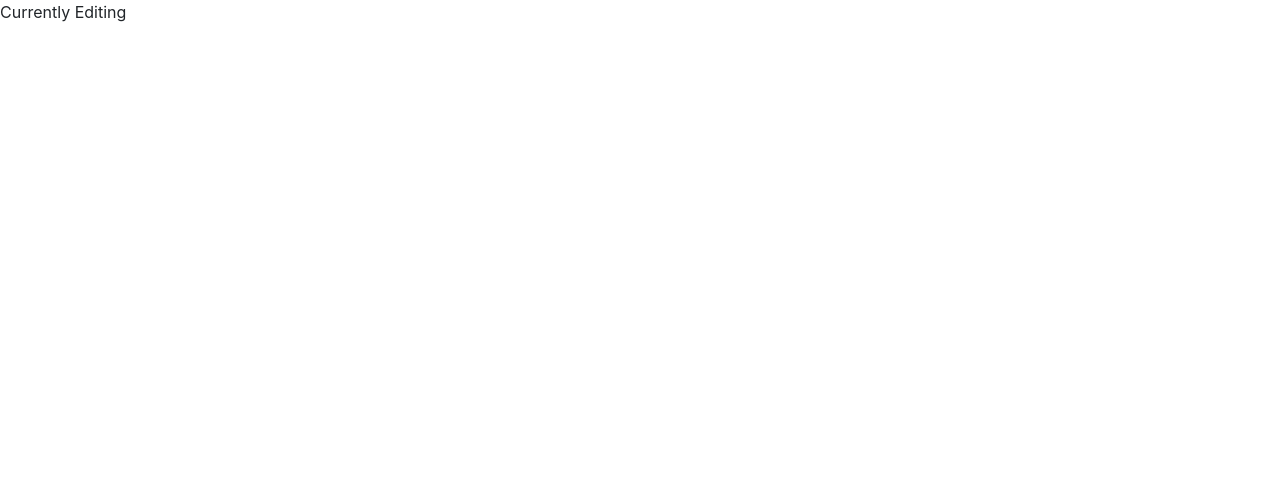
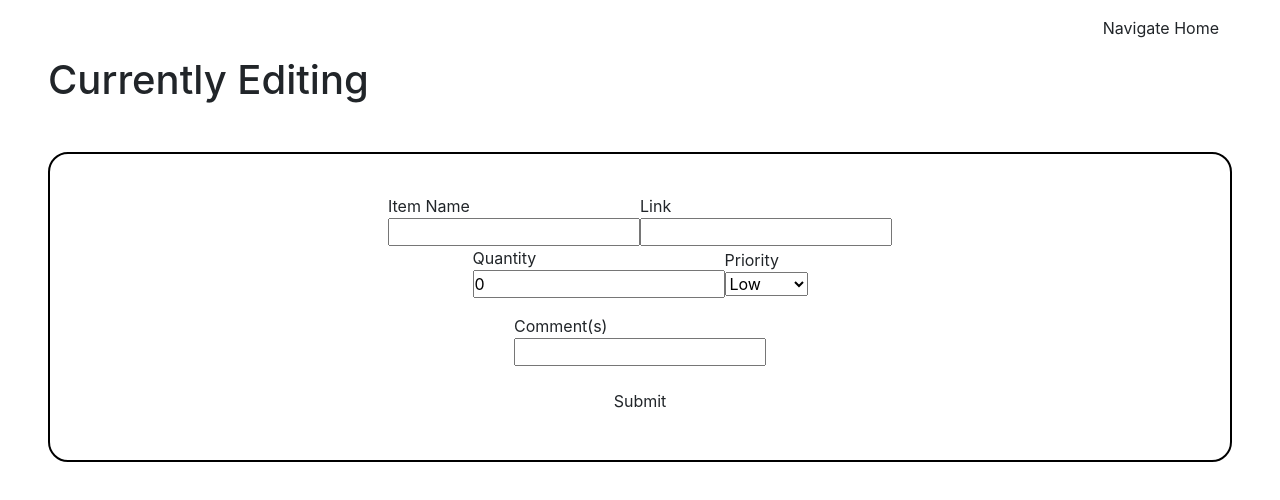
Before and after one commit to Rhemb/wishfor__, a React (Create React App) app in the folder client/: page /edit/1 in a window 1280 px wide. Shown: the top 500 px of the page. Built offline with nearby package versions, Linux system fonts and the light colour scheme; no server answers.

Commit message:
Add edit page and test functionality.

```diff
--- a/client/src/App.css
+++ b/client/src/App.css
@@ -80,3 +80,9 @@ li {
   width: 20px;
   cursor: pointer;
 }
+
+.form-container {
+  border: 2px solid black;
+  border-radius: 20px;
+  padding: 40px;
+}
--- a/client/src/components/Edit.jsx
+++ b/client/src/components/Edit.jsx
@@ -1,9 +1,87 @@
-import React from "react";
+import React, {useState, useEffect} from "react";
+import { useNavigate, useParams, Link } from "react-router-dom";
+import axios from "axios";
 
-const Edit = () => {
+const Edit = ({allItems, setAllItems}) => {
+    const [itemName, setItemName] = useState("");
+    const [link, setLink] = useState("");
+    const [quantity, setQuantity] = useState(0);
+    const [priority, setPriority] = useState("");
+    const [comments, setComments] = useState("");
+    const [errors, setErrors] = useState([]);
+    const navigate = useNavigate();
+    const {id} = useParams();
+
+    useEffect(() => {
+        axios.get(`http://127.0.0.1:8000/api/items/${id}`)
+            .then( res => {
+                setItemName(res.data.itemName);
+                setLink(res.data.link);
+                setQuantity(res.data.quantity);
+                setPriority(res.data.priority);
+                setComments(res.data.comments);
+            })
+            .catch (err => console.log(err));
+    },[id])
+
+    const updateItemHandler = e => {
+        e.preventDefault();
+
+        const editItem = { itemName, link, quantity, priority, comments }
+
+        axios.patch(`http://127.0.0.1:8000/api/items/${id}`, editItem)
+            .then(res => {
+                const updatedItem = res.data;
+                const updatedAllItems = allItems.map ( item => {
+                    return item._id === updatedItem._id ? updatedItem : item;
+                })
+                setAllItems(updatedAllItems);
+                navigate('/home')
+            })
+            .catch(err => console.log(err));
+    }
+
     return (
-        <div>
-            Currently Editing
+        <div className="mx-5">
+            <nav className="home-nav d-flex flex-row align-items-center"><h1 className="logo-header">Wishfor__</h1><Link to={'/home'} className="btn">Navigate Home</Link></nav>
+            <div>
+                <h1>Currently Editing {itemName}</h1>
+                <form className="form-container mt-5 d-flex flex-column justify-content-center align-items-center" onSubmit={updateItemHandler}>
+                    <div className="d-flex flex-row">
+                        <div className="d-flex flex-column">
+                            <label htmlFor="itemName">Item Name</label>
+                            <input type="text" name="itemName" id="itemName" value={itemName} onChange={e => setItemName(e.target.value)}></input>
+                            { errors.itemName ? <p className="text-danger">{errors.itemName.message}</p> : null }
+                        </div>
+                        <div className="d-flex flex-column">
+                            <label htmlFor="link">Link</label>
+                            <input type="text" name="link" id="link" value={link} onChange={e => setLink(e.target.value)}></input>
+                            { errors.link ? <p className="text-danger">{errors.link.message}</p> : null }
+                        </div>
+                    </div>
+                    <div className="mb-3 d-flex flex-row align-items-center">
+                        <div className="d-flex flex-column">
+                            <label htmlFor="quantity">Quantity</label>
+                            <input type="number" name="quantity" id="quantity" value={quantity} onChange={e => setQuantity(e.target.value)}></input>
+                            { errors.quantity ? <p className="text-danger">{errors.quantity.message}</p> : null }
+                        </div>
+                        <div className="d-flex flex-column">
+                            <label htmlFor="priority">Priority</label>
+                            <select value={priority} name="priority" id="priority" onChange={e => setPriority(e.target.value)}>
+                                <option value="Low">Low</option>
+                                <option value="Medium" selected>Medium</option>
+                                <option value="High">High</option>
+                            </select>
+                        </div>
+                    </div>
+
+                    <div className="mb-3 d-flex flex-column">
+                        <label>Comment(s)</label>
+                        <input type="text" name="comments" id="comments" value={comments} onChange={e => setComments(e.target.value)}></input>
+                    </div>
+                    <button className="btn">Submit</button>
+                </form>
+            </div>
         </div>
     )
 }
--- a/client/src/components/Home.jsx
+++ b/client/src/components/Home.jsx
@@ -14,7 +14,7 @@ const Home = ({allItems, deleteItem}) => {
                 { allItems.length === 0 ?
                     <div className="d-flex flex-column align-items-center">
                         <h1 className="text-white">Nothing to See Here.</h1>
-                        <Link to={'/new'}>Start Building Your Wishlist</Link>
+                        <Link to={'/new'} className="btn text-white">Start Building Your Wishlist</Link>
                     </div>
                     : allItems.map(item => {
                         return (
--- a/client/src/components/Main.jsx
+++ b/client/src/components/Main.jsx
@@ -32,7 +32,7 @@ const Main = (props) => {
                 <Route path='/' element={<WelcomePage />} />
                 <Route path='/home' element={<Home allItems={allItems} deleteItem={deleteItem} />} />
                 <Route path='/new' element={<NewItem allItems={allItems} setAllItems={setAllItems} />} />
-                <Route path='/edit/:id' element={<Edit />} />
+                <Route path='/edit/:id' element={<Edit allItems={allItems} setAllItems={setAllItems} />} />
             </Routes>
         </div>
     )
--- a/client/src/components/NewItem.jsx
+++ b/client/src/components/NewItem.jsx
@@ -26,42 +26,45 @@ const NewItem = ({allItems, setAllItems}) => {
             })
     }
     return (
-        <div>
+        <div className="mx-5">
+            <nav className="d-flex flex-row justify-content-between">
                 <h1>New Item</h1>
                 <Link className="btn" to={'/home'}>Navigate Home</Link>
-            <form onSubmit={formHandler}>
-                {/* {Object.keys(errors).map( (key) => (
-                    <p key="{key}">{errors[key].message}</p>
-                ))} */}
-
-                <div>
+            </nav>
+            <form className="form-container mt-5 d-flex flex-column justify-content-center align-items-center" onSubmit={formHandler}>
+                <div className="d-flex flex-row">
+                    <div className="d-flex flex-column">
                         <label htmlFor="itemName">Item Name</label>
                         <input type="text" name="itemName" id="itemName" value={itemName} onChange={e => setItemName(e.target.value)}></input>
                         { errors.itemName ? <p className="text-danger">{errors.itemName.message}</p> : null }
                     </div>
-                <div>
-                    <label>Link</label>
-                    <input type="text" value={link} onChange={e => setLink(e.target.value)}></input>
+                    <div className="d-flex flex-column">
+                        <label htmlFor="link">Link</label>
+                        <input type="text" name="link" id="link" value={link} onChange={e => setLink(e.target.value)}></input>
                         { errors.link ? <p className="text-danger">{errors.link.message}</p> : null }
                     </div>
-                <div>
-                    <label>Quantity</label>
-                    <input type="number" value={quantity} onChange={e => setQuantity(e.target.value)}></input>
+                </div>
+                <div className="mb-3 d-flex flex-row align-items-center">
+                    <div className="d-flex flex-column">
+                        <label htmlFor="quantity">Quantity</label>
+                        <input type="number" name="quantity" id="quantity" value={quantity} onChange={e => setQuantity(e.target.value)}></input>
                         { errors.quantity ? <p className="text-danger">{errors.quantity.message}</p> : null }
                     </div>
-                <div>
-                    <label>Priority</label>
-                    <select value={priority} onChange={e => setPriority(e.target.value)}>
+                    <div className="d-flex flex-column">
+                        <label htmlFor="priority">Priority</label>
+                        <select value={priority} name="priority" id="priority" onChange={e => setPriority(e.target.value)}>
                             <option value="Low">Low</option>
                             <option value="Medium" selected>Medium</option>
                             <option value="High">High</option>
                         </select>
                     </div>
-                <div>
+                </div>
+
+                <div className="mb-3 d-flex flex-column">
                     <label>Comment(s)</label>
-                    <input type="text" value={comments} onChange={e => setComments(e.target.value)}></input>
+                    <input type="text" name="comments" id="comments" value={comments} onChange={e => setComments(e.target.value)}></input>
                 </div>
-                <button>Submit</button>
+                <button className="mb-3 btn">Submit</button>
             </form>
         </div>
     )
```
Lines whose indentation alone changed are shown as unchanged.
